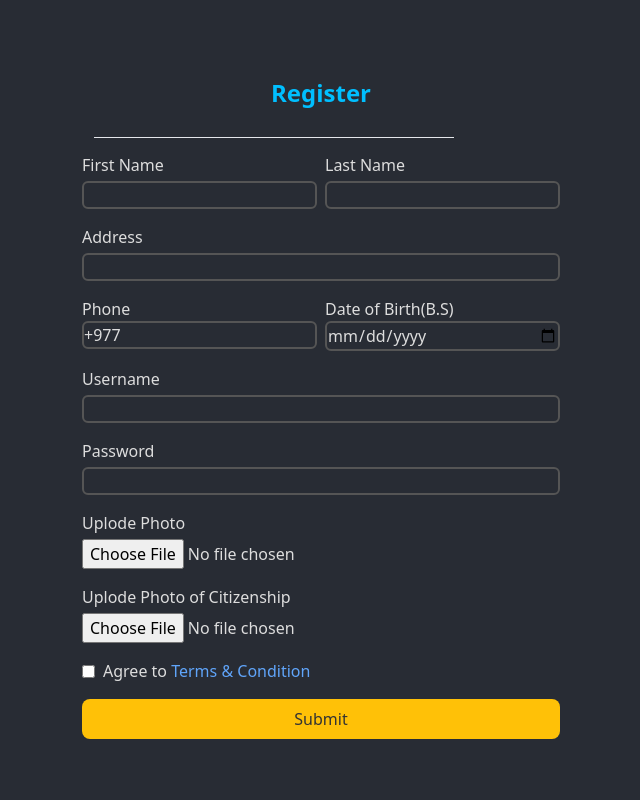
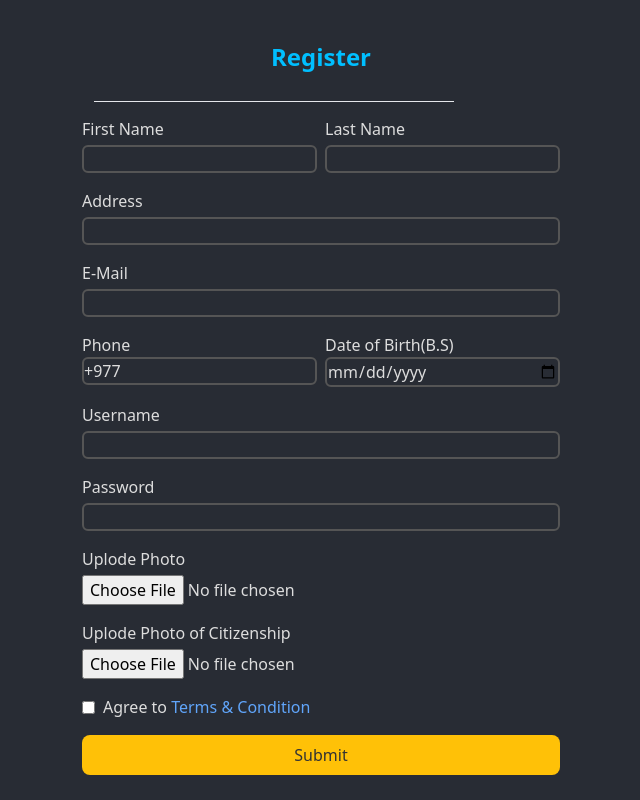
Before and after one commit to kiyotone/CrowdCash, a Next.js app in the folder frontend/: page /auth/Register in a window 1280 px wide. Shown: the whole page, without its empty margins (319-959 px from the left). Built offline with nearby package versions, Linux system fonts and the light colour scheme.

Commit message:
email added in registerpage

```diff
--- a/frontend/src/pages/auth/Register.js
+++ b/frontend/src/pages/auth/Register.js
@@ -48,7 +48,7 @@ const Register = () => {
       address: address,
       phone: phone,
       dob: dob,
-      email: "e@qw.com"
+      email: email
     }
 
     try {
@@ -113,6 +113,12 @@ const Register = () => {
             <label>Address</label>
             <input onChange={(e)=>setAddress(e.target.value)} className="form_input" type="text"></input>
           </div>
+
+          <div className="flex flex-col gap-1">
+            <label>E-Mail</label>
+            <input onChange={(e)=>setEmail(e.target.value)} className="form_input" type="email"></input>
+          </div>
+
           <div className="flex gap-2">
             <PhoneInput
               country={"np"}
```
